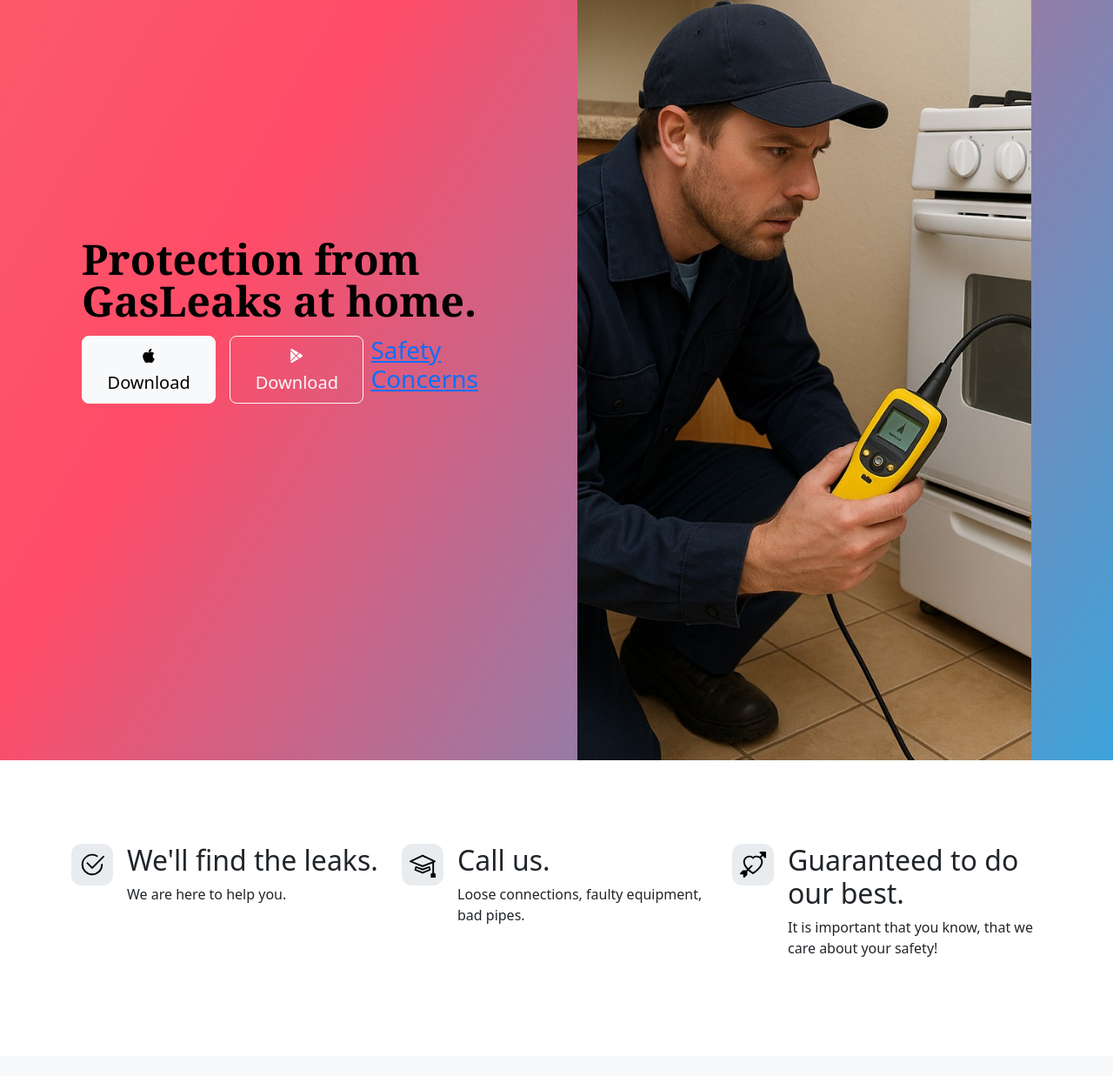
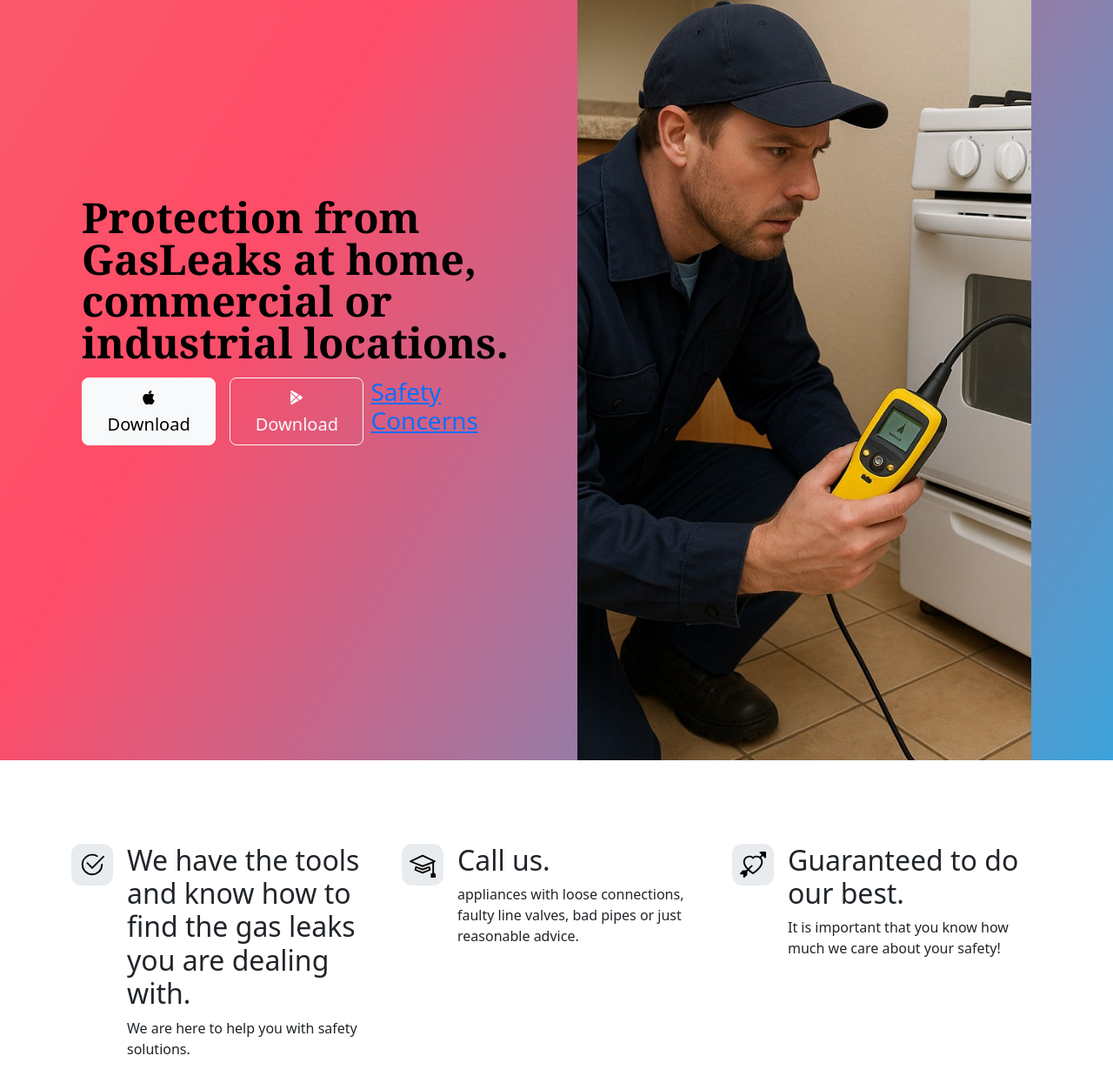
Before and after one commit to DramonBal/Detections, a plain HTML site: page index.html in a window 1280 px wide. Shown: the part 658-1895 px from the top of the page at 87% size. Drawn offline with nearby package versions, Linux system fonts and the light colour scheme.

Commit message:
Enhance text for gas leak protection section

```diff
--- a/index.html
+++ b/index.html
@@ -27,7 +27,7 @@
             loading="lazy">
         </div>
         <div class="col-lg-6">
-          <h1 class="display-5 fw-bold text-body-emphasis lh-1 mb-3">Protection from GasLeaks at home.</h1>
+          <h1 class="display-5 fw-bold text-body-emphasis lh-1 mb-3">Protection from GasLeaks at home, commercial or industrial locations.</h1>
 
           <div class="d-grid gap-2 d-md-flex justify-content-md-start">
             <button type="button" class="btn btn-light btn-lg px-4 me-md-2"><svg xmlns="http://www.w3.org/2000/svg"
@@ -64,8 +64,8 @@
             </svg>
           </div>
           <div>
-            <h3 class="fs-2">We'll find the leaks.</h3>
-            <p>We are here to help you.</p>
+            <h3 class="fs-2">We have the tools and know how to find the gas leaks you are dealing with.</h3>
+            <p>We are here to help you with safety solutions.</p>
 
           </div>
         </div>
@@ -82,7 +82,7 @@
           </div>
           <div>
             <h3 class="fs-2">Call us.</h3>
-            <p>Loose connections, faulty equipment, bad pipes.</p>
+            <p>appliances with loose connections, faulty line valves, bad pipes or just reasonable advice.</p>
 
           </div>
         </div>
@@ -97,7 +97,7 @@
           </div>
           <div>
             <h3 class="fs-2">Guaranteed to do our best.</h3>
-            <p>It is important that you know, that we care about your safety!</p>
+            <p>It is important that you know how much we care about your safety!</p>
 
           </div>
         </div>
```
